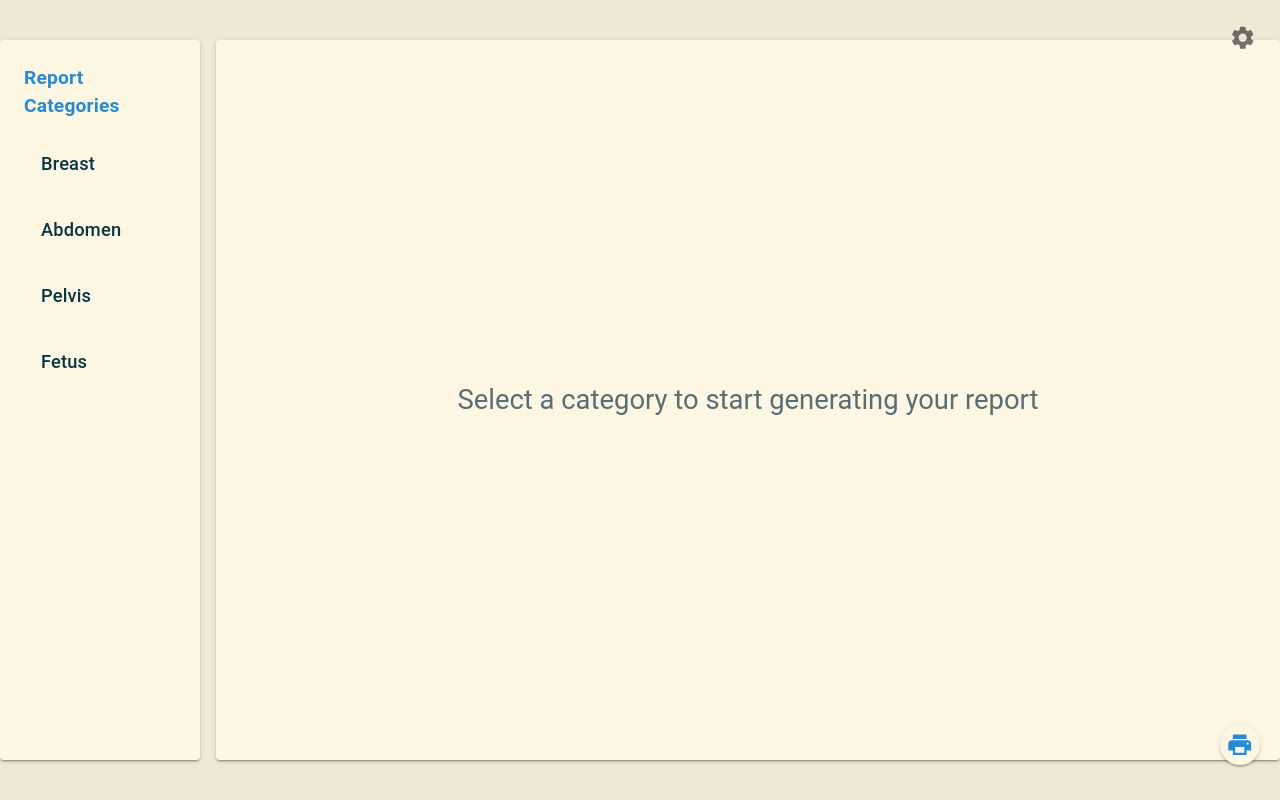
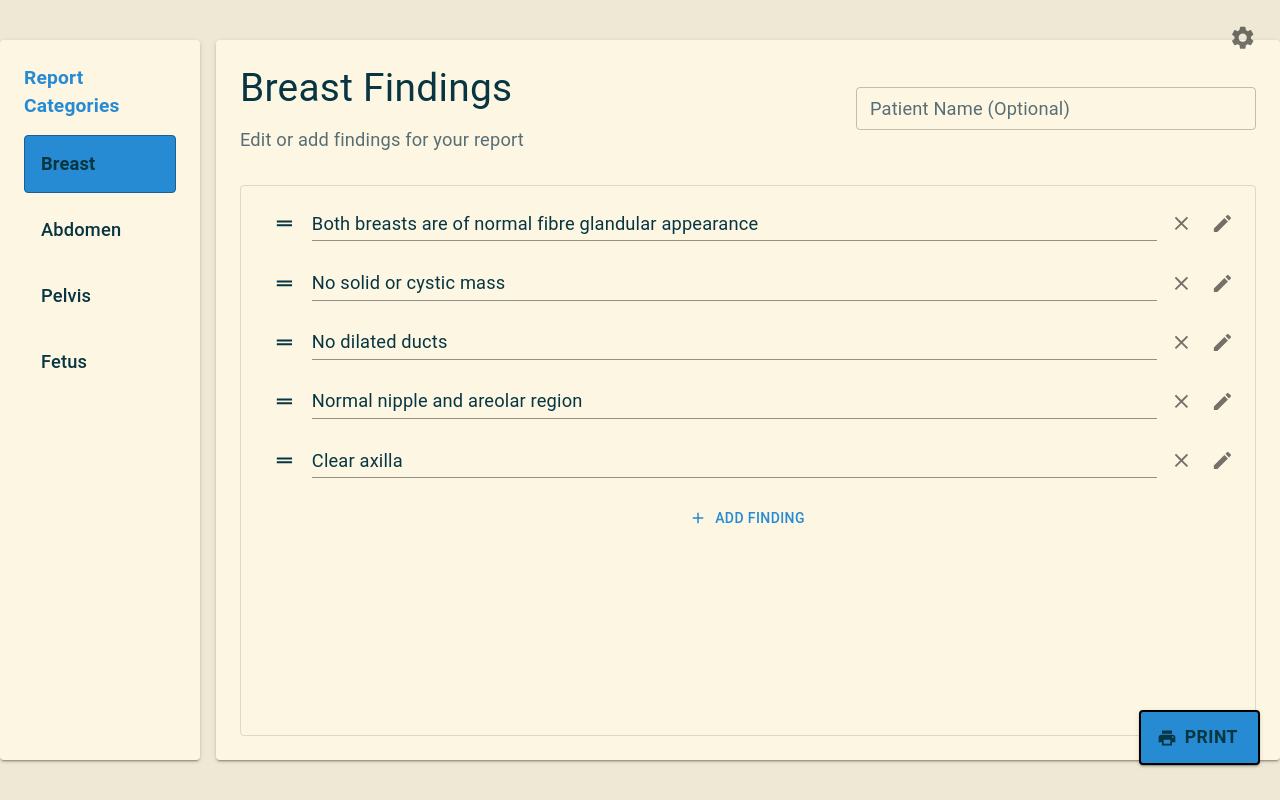
Before and after one commit to Hasan-aga/my-report-app, a React (Vite) app in the folder client/: page / in a window 1280 px wide. Built offline with nearby package versions, Linux system fonts and the light colour scheme.

Commit message:
set default report type

```diff
--- a/client/src/components/ReportGeneratorPage.jsx
+++ b/client/src/components/ReportGeneratorPage.jsx
@@ -18,7 +18,9 @@ import PDFService from "../services/PDFService"
 import DataSelectionPage from "./DataSelectionPage"
 
 const ReportGeneratorPage = () => {
-  const [selectedCategory, setSelectedCategory] = useState("")
+  const [selectedCategory, setSelectedCategory] = useState(
+    Object.keys(REPORT_DATA)[0] || ""
+  )
   const theme = useTheme()
 
   const handlePrint = async () => {
```
